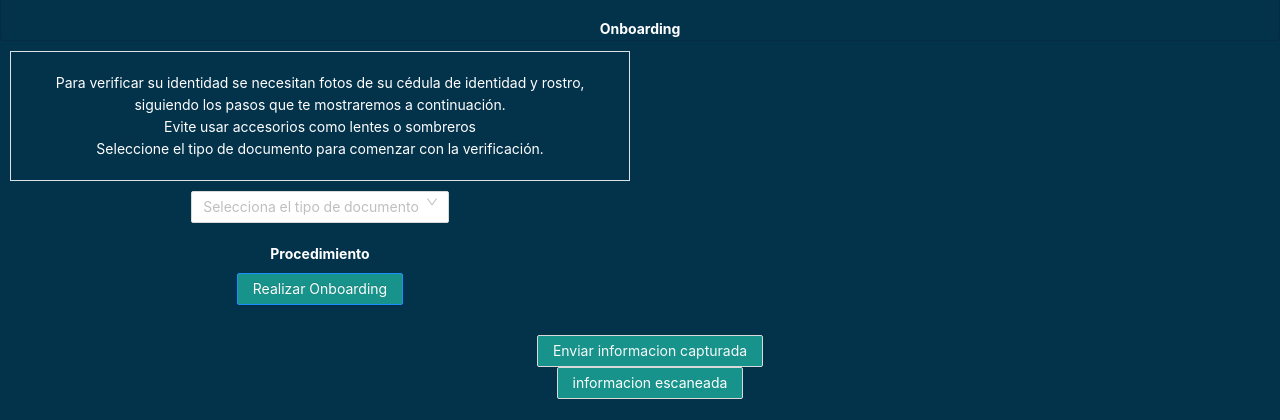
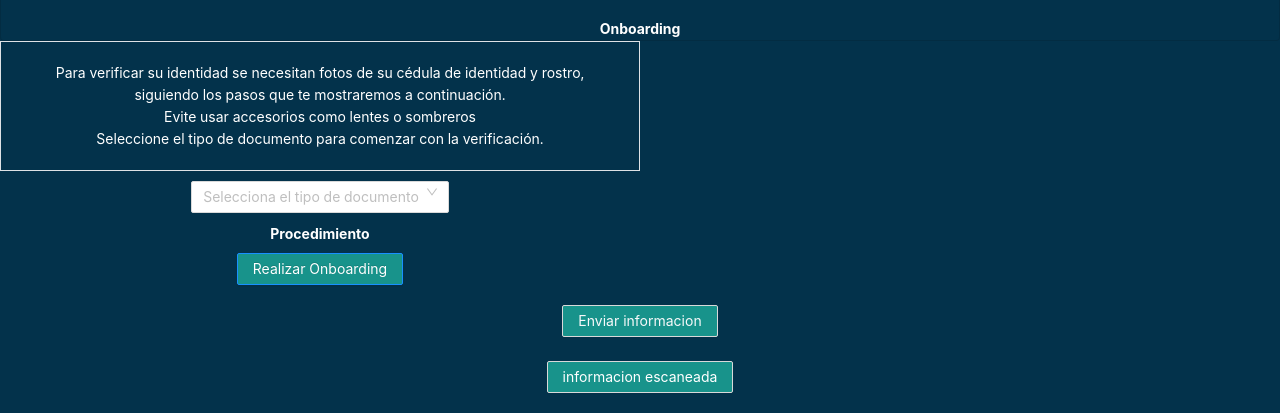
Before and after one commit to raul12382/react-apitocs, a React (Create React App) app: page /Form in a window 1280 px wide. Shown: the part 459-879 px from the top of the page. Built offline with nearby package versions, Linux system fonts and the light colour scheme.

Commit message:
onboardin v1

```diff
--- a/src/apiFacil/index.js
+++ b/src/apiFacil/index.js
@@ -9,7 +9,7 @@ function Index() {
             <img className="card-img-top text-align:center" style={{marginTop:20, backgroundColor: '#18938B', padding:10}}  height={70} src="https://www.tocbiometrics.com/img/logoTOC.svg" alt="Card image cap"/>
             <div className="card-body">
             <p className="card-text text-white font-weight-bold text-center">¡Te damos la bienvenida a la Demo de TOC Biometrics!</p>
-            </div >
+            </div>
             <Link to="/Form">
             <div className="text-center">
                 <button className="card-btn border border border-primary rounded cardtext-align:center" style={{marginBottom: 20}}>
--- a/src/components/form.js
+++ b/src/components/form.js
@@ -162,10 +162,10 @@ const APIForm  = (props) => {
             onFinish={onFinish}
         >
             <Row>
-                <Col lg={12} xs={24} style={cols} hidden={hidden} className="text-center">
+                <Col lg={12} xs={24} style={{textAlign:"center", display:"inline-block"}} hidden={hidden} className="text-center">
                         <div className="text-center text-white border" style={{padding:10,  backgroundColor:'#03324B'}}>
                         <div className="card-body" style={{padding:10}}>
-                        <p className="card-text text-white ">
+                        <p className="card-text text-white col d-flex">
                         Para verificar su identidad se necesitan fotos de su cédula de identidad y rostro, siguiendo los pasos que te mostraremos a continuación.
                         <br/>Evite usar accesorios como lentes o sombreros
                         <br/>Seleccione el tipo de documento para comenzar con la verificación.
@@ -185,7 +185,7 @@ const APIForm  = (props) => {
                 <div>
                     <label className="text-center text-white font-weight-bold">Procedimiento</label>
                 </div>
-                <Button style={{backgroundColor:'#18938B'}} type="primary" onClick={divAutocaptureFront}>Realizar Onboarding
+                <Button style={{backgroundColor:'#18938B', alignItems:"center"}} type="primary" onClick={divAutocaptureFront}>Realizar Onboarding
                 </Button>
                 </Col>
             </Row>
@@ -208,19 +208,14 @@ const APIForm  = (props) => {
                     </Button>
                 </Col></Row>*/}
             <Row>
-                <Col lg={24} xs={24} className="text-center" style={{ alignItems: "center", }}>
-                    <Form.Item style={{ marginTop: 10, marginLeft:20 }}>
-                        <Col style={{paddingTop: 10}} className="text-center">
+                <Col lg={24} xs={24} className="text-center" style={{ alignItems: "center" }}>
+                    <Form.Item style={{ marginTop: 10}}>
                         <Button className="btn-sm"
                                 htmlType="submit"
-                                className="text-light"
+                                className="text-light text-center"
                                 style={{backgroundColor:'#18938B'}}
                                 >
-                                Enviar informacion capturada
-                        </Button>
-                        </Col>
-                        <Button className="text-center text-white" style={{paddingLeft:15, backgroundColor:'#18938B'}}  onClick={showModal}>
-                        informacion escaneada
+                                Enviar informacion
                         </Button>
                         <Modal
                             title="informacion escaneada "
@@ -244,6 +239,11 @@ const APIForm  = (props) => {
                             <p>Fecha Nacimiento: {information["date of birth"] ? information["date of birth"] : "Documento sin escanear"}</p>
                         </Modal>
                     </Form.Item>
+                    <Col style={{paddingBottom:20, textAlign:"center"}} className="text-center">
+                        <Button className="text-white" style={{backgroundColor:'#18938B'}}  onClick={showModal}>
+                            informacion escaneada
+                        </Button>
+                    </Col>
                 </Col>
             </Row>
             <div hidden={viewDiv} className="card">
```
